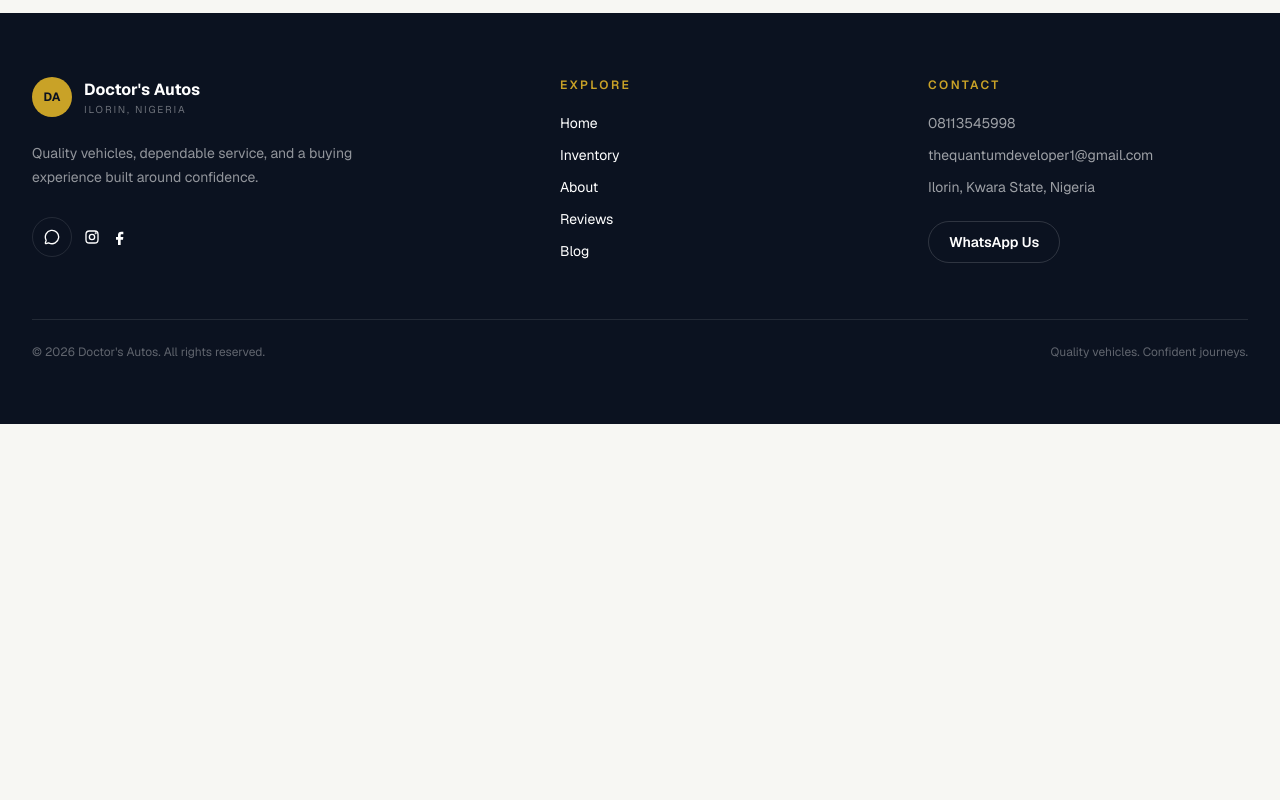
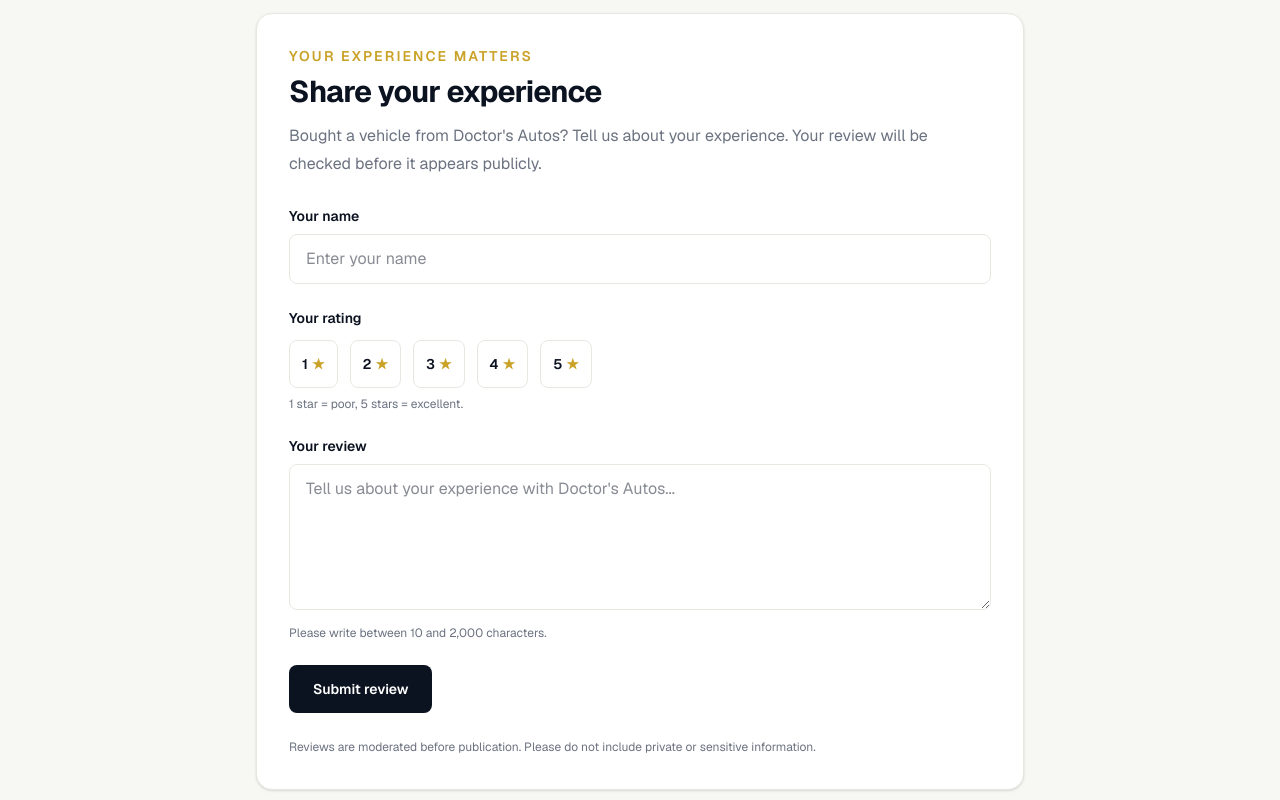
Before and after one commit to Abdulazeez85/doctors-autos, a Next.js app: page /reviews in a window 1280 px wide. Shown: the part 1240-2040 px from the top of the page. Before the commit the page ends 1664 px from the top, so only its background shows below. Built offline with nearby package versions, Linux system fonts and the light colour scheme; no server answers; the database is empty.

Commit message:
feat: add moderated customer review submissions

```diff
--- /dev/null
+++ b/app/reviews/ReviewSubmissionForm.tsx
@@ -0,0 +1,158 @@
+
+"use client";
+
+import { useActionState, useEffect, useRef } from "react";
+import { submitReview } from "./actions";
+import type { ReviewFormState } from "./actions";
+
+const initialState: ReviewFormState = {
+  status: "idle",
+  message: "",
+};
+
+export function ReviewSubmissionForm() {
+  const [state, formAction, isPending] = useActionState(
+    submitReview,
+    initialState
+  );
+  const formRef = useRef<HTMLFormElement>(null);
+
+  useEffect(() => {
+    if (state.status === "success") {
+      formRef.current?.reset();
+    }
+  }, [state.status]);
+
+  return (
+    <section
+      id="write-review"
+      className="rounded-2xl border border-border bg-white p-6 shadow-sm sm:p-8"
+    >
+      <div className="mb-7">
+        <p className="text-sm font-semibold uppercase tracking-[0.15em] text-secondary">
+          Your experience matters
+        </p>
+        <h2 className="mt-2 text-2xl font-bold tracking-tight text-primary sm:text-3xl">
+          Share your experience
+        </h2>
+        <p className="mt-3 leading-7 text-muted">
+          Bought a vehicle from Doctor&apos;s Autos? Tell us about your
+          experience. Your review will be checked before it appears publicly.
+        </p>
+      </div>
+
+      <form ref={formRef} action={formAction} className="space-y-6">
+        <div>
+          <label
+            htmlFor="customerName"
+            className="mb-2 block text-sm font-semibold text-primary"
+          >
+            Your name
+          </label>
+          <input
+            id="customerName"
+            name="customerName"
+            type="text"
+            autoComplete="name"
+            minLength={2}
+            maxLength={80}
+            required
+            placeholder="Enter your name"
+            className="w-full rounded-lg border border-border bg-white px-4 py-3 text-foreground outline-none transition focus:border-secondary focus:ring-2 focus:ring-secondary/20"
+          />
+        </div>
+
+        <fieldset>
+          <legend className="mb-3 text-sm font-semibold text-primary">
+            Your rating
+          </legend>
+          <div className="flex flex-wrap gap-3">
+            {[1, 2, 3, 4, 5].map((rating) => (
+              <label key={rating} className="cursor-pointer">
+                <input
+                  className="peer sr-only"
+                  type="radio"
+                  name="rating"
+                  value={rating}
+                  required
+                />
+                <span className="flex h-12 min-w-12 items-center justify-center gap-1 rounded-lg border border-border px-3 text-sm font-semibold text-primary transition hover:border-secondary peer-checked:border-secondary peer-checked:bg-secondary/10 peer-checked:text-primary peer-focus-visible:outline-2 peer-focus-visible:outline-offset-2 peer-focus-visible:outline-secondary">
+                  {rating}
+                  <span aria-hidden="true" className="text-secondary">
+                    ★
+                  </span>
+                </span>
+              </label>
+            ))}
+          </div>
+          <p className="mt-2 text-xs text-muted">
+            1 star = poor, 5 stars = excellent.
+          </p>
+        </fieldset>
+
+        <div>
+          <label
+            htmlFor="comment"
+            className="mb-2 block text-sm font-semibold text-primary"
+          >
+            Your review
+          </label>
+          <textarea
+            id="comment"
+            name="comment"
+            rows={5}
+            minLength={10}
+            maxLength={2000}
+            required
+            placeholder="Tell us about your experience with Doctor's Autos..."
+            className="w-full resize-y rounded-lg border border-border bg-white px-4 py-3 text-foreground outline-none transition focus:border-secondary focus:ring-2 focus:ring-secondary/20"
+          />
+          <p className="mt-2 text-xs text-muted">
+            Please write between 10 and 2,000 characters.
+          </p>
+        </div>
+
+        <div
+          aria-hidden="true"
+          className="absolute -left-[9999px] h-px w-px overflow-hidden"
+        >
+          <label htmlFor="website">Leave this field empty</label>
+          <input
+            id="website"
+            name="website"
+            type="text"
+            tabIndex={-1}
+            autoComplete="off"
+          />
+        </div>
+
+        {state.message && (
+          <p
+            role={state.status === "error" ? "alert" : "status"}
+            aria-live="polite"
+            className={`rounded-lg px-4 py-3 text-sm leading-6 ${
+              state.status === "success"
+                ? "bg-green-50 text-green-800"
+                : "bg-red-50 text-red-800"
+            }`}
+          >
+            {state.message}
+          </p>
+        )}
+
+        <button
+          type="submit"
+          disabled={isPending}
+          className="inline-flex w-full items-center justify-center rounded-lg bg-primary px-6 py-3.5 text-sm font-semibold text-white transition-opacity hover:opacity-90 disabled:cursor-not-allowed disabled:opacity-60 sm:w-auto"
+        >
+          {isPending ? "Submitting..." : "Submit review"}
+        </button>
+
+        <p className="text-xs leading-5 text-muted">
+          Reviews are moderated before publication. Please do not include
+          private or sensitive information.
+        </p>
+      </form>
+    </section>
+  );
+}
--- /dev/null
+++ b/app/reviews/actions.ts
@@ -0,0 +1,119 @@
+
+"use server";
+
+import { createHmac } from "node:crypto";
+import { headers } from "next/headers";
+import { z } from "zod";
+import { prisma } from "@/lib/prisma";
+import { revalidatePath } from "next/cache";
+
+export type ReviewFormState = {
+  status: "idle" | "success" | "error";
+  message: string;
+};
+
+const initialMessage =
+  "Thanks for sharing your experience. Your review will be checked before it appears on our website.";
+
+const reviewSchema = z.object({
+  customerName: z
+    .string()
+    .trim()
+    .min(2, "Please enter a name with at least 2 characters.")
+    .max(80, "Your name must be 80 characters or fewer."),
+  rating: z.coerce.number().int().min(1).max(5),
+  comment: z
+    .string()
+    .trim()
+    .min(10, "Please write at least 10 characters.")
+    .max(2000, "Your review must be 2,000 characters or fewer."),
+});
+
+export async function submitReview(
+  _previousState: ReviewFormState,
+  formData: FormData
+): Promise<ReviewFormState> {
+  const website = String(formData.get("website") ?? "").trim();
+
+  // Hidden honeypot field: quietly ignore likely automated spam.
+  if (website) {
+    return { status: "success", message: initialMessage };
+  }
+
+  const parsed = reviewSchema.safeParse({
+    customerName: formData.get("customerName"),
+    rating: formData.get("rating"),
+    comment: formData.get("comment"),
+  });
+
+  if (!parsed.success) {
+    return {
+      status: "error",
+      message: parsed.error.issues[0]?.message ?? "Please check your review and try again.",
+    };
+  }
+
+  const secret = process.env.AUTH_SECRET;
+
+  if (!secret) {
+    return {
+      status: "error",
+      message: "We couldn't process your review right now. Please try again later.",
+    };
+  }
+
+  const requestHeaders = await headers();
+  const forwardedFor = requestHeaders.get("x-forwarded-for");
+  const ip =
+    requestHeaders.get("x-real-ip") ??
+    forwardedFor?.split(",")[0]?.trim() ??
+    (process.env.NODE_ENV === "development" ? "local-development" : null);
+
+  if (!ip) {
+    return {
+      status: "error",
+      message: "We couldn't verify your submission. Please try again later.",
+    };
+  }
+
+  const ipHash = createHmac("sha256", secret).update(ip).digest("hex");
+  const oneHourAgo = new Date(Date.now() - 60 * 60 * 1000);
+
+  try {
+    const recentSubmissions = await prisma.review.count({
+      where: {
+        ipHash,
+        createdAt: { gte: oneHourAgo },
+      },
+    });
+
+    if (recentSubmissions >= 3) {
+      return {
+        status: "error",
+        message: "You've reached the review submission limit. Please try again in an hour.",
+      };
+    }
+
+    await prisma.review.create({
+      data: {
+        customerName: parsed.data.customerName,
+        rating: parsed.data.rating,
+        comment: parsed.data.comment,
+        published: false,
+        ipHash,
+      },
+    });
+
+    revalidatePath("/admin/reviews");
+
+    return {
+      status: "success",
+      message: initialMessage,
+    };
+  } catch {
+    return {
+      status: "error",
+      message: "We couldn't save your review right now. Please try again later.",
+    };
+  }
+}
--- a/app/reviews/page.tsx
+++ b/app/reviews/page.tsx
@@ -3,6 +3,7 @@
 import { Navbar } from "@/components/layout/Navbar";
 import { Footer } from "@/components/layout/Footer";
 import { prisma } from "@/lib/prisma";
+import { ReviewSubmissionForm } from "./ReviewSubmissionForm";
 export const metadata: Metadata = {
   title: "Customer Reviews | Doctor's Autos",
   description:
@@ -145,6 +146,11 @@
             </div>
           </div>
         </section>
+                <section className="bg-background px-6 pb-16 lg:px-8 lg:pb-20">
+          <div className="mx-auto max-w-3xl">
+            <ReviewSubmissionForm />
+          </div>
+        </section>
       </main>
       <Footer />
     </div>
```
Also changed, not shown: 1 other file (tests, documents, lock files or other folders).
